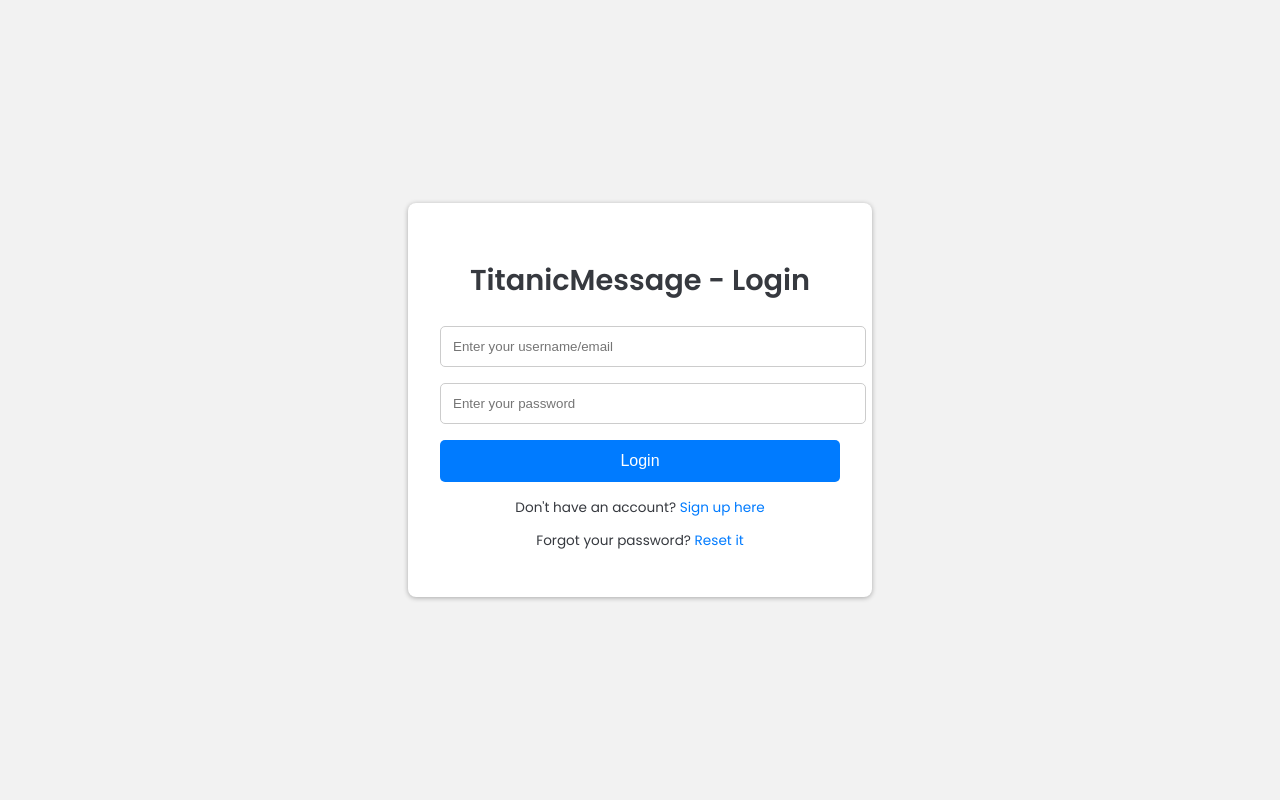
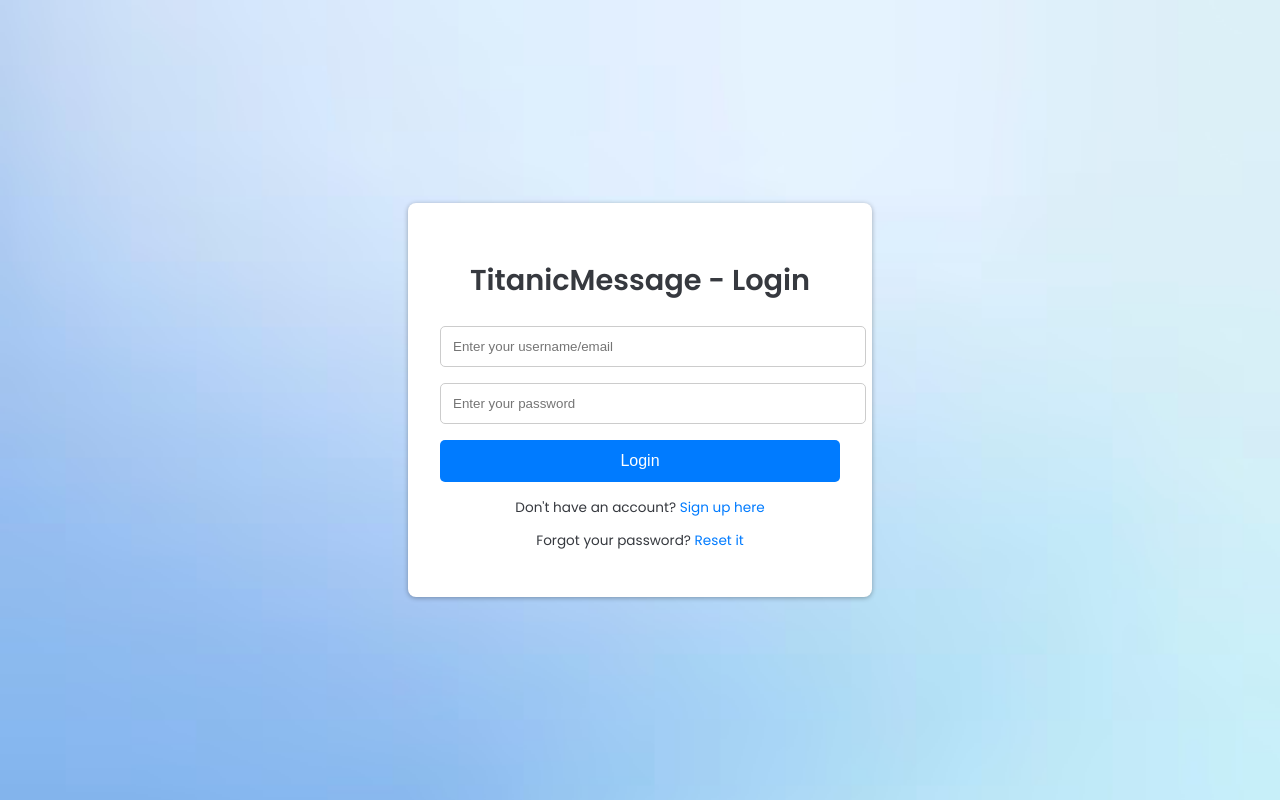
Before and after one commit to TitanicMessage/TitanicMessage-3.0, a Flask app: page /login in a window 1280 px wide. Run offline with Flask 3, Linux system fonts and the light colour scheme.

Commit message:
Update login.html

```diff
--- a/templates/login.html
+++ b/templates/login.html
@@ -9,6 +9,9 @@
     <style>
         body {
             font-family: 'Poppins', sans-serif;
+            background-image: url('/static/background.png');
+            	background-repeat:no-repeat;
+            	background-size:cover;
             margin: 0;
             display: flex;
             justify-content: center;
```
